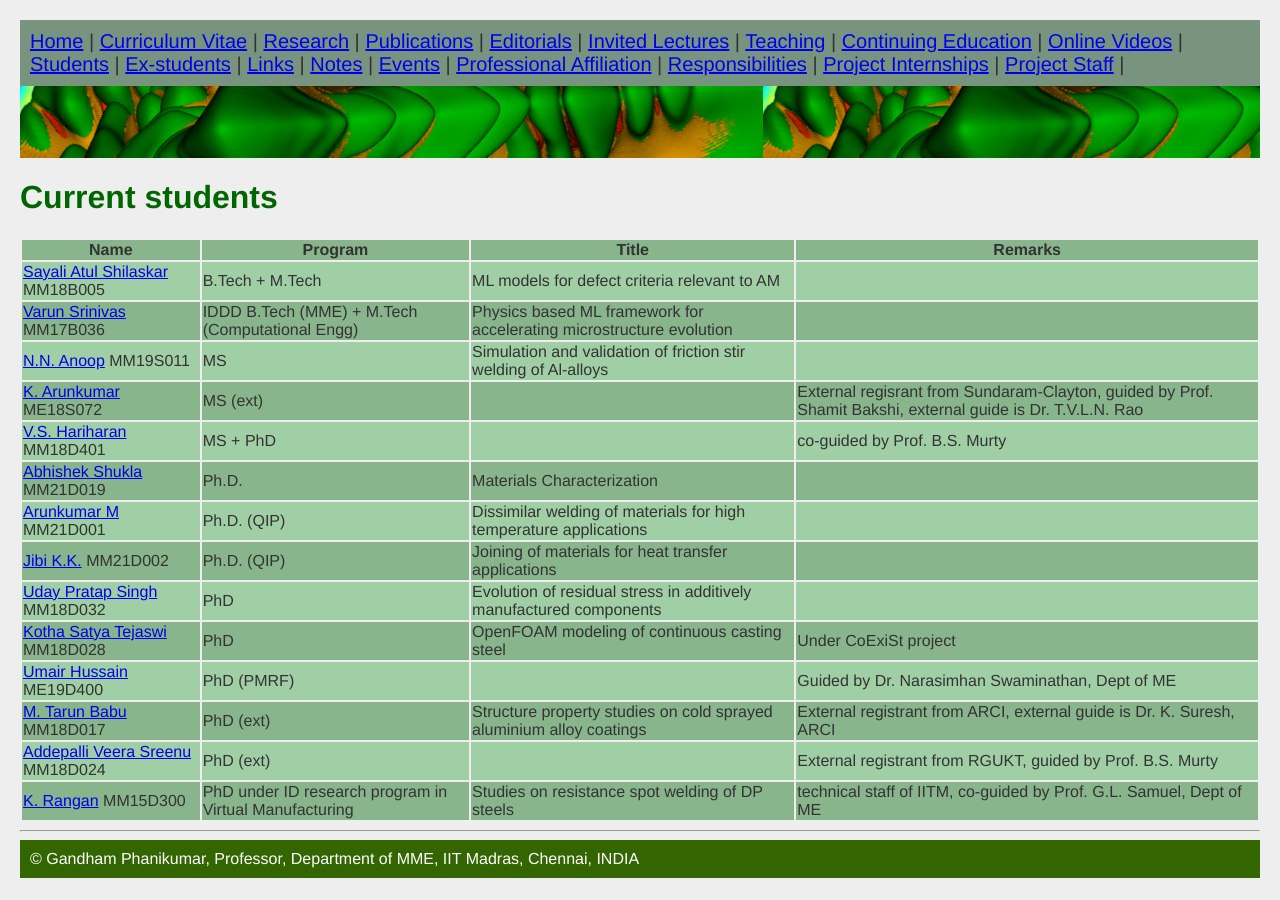
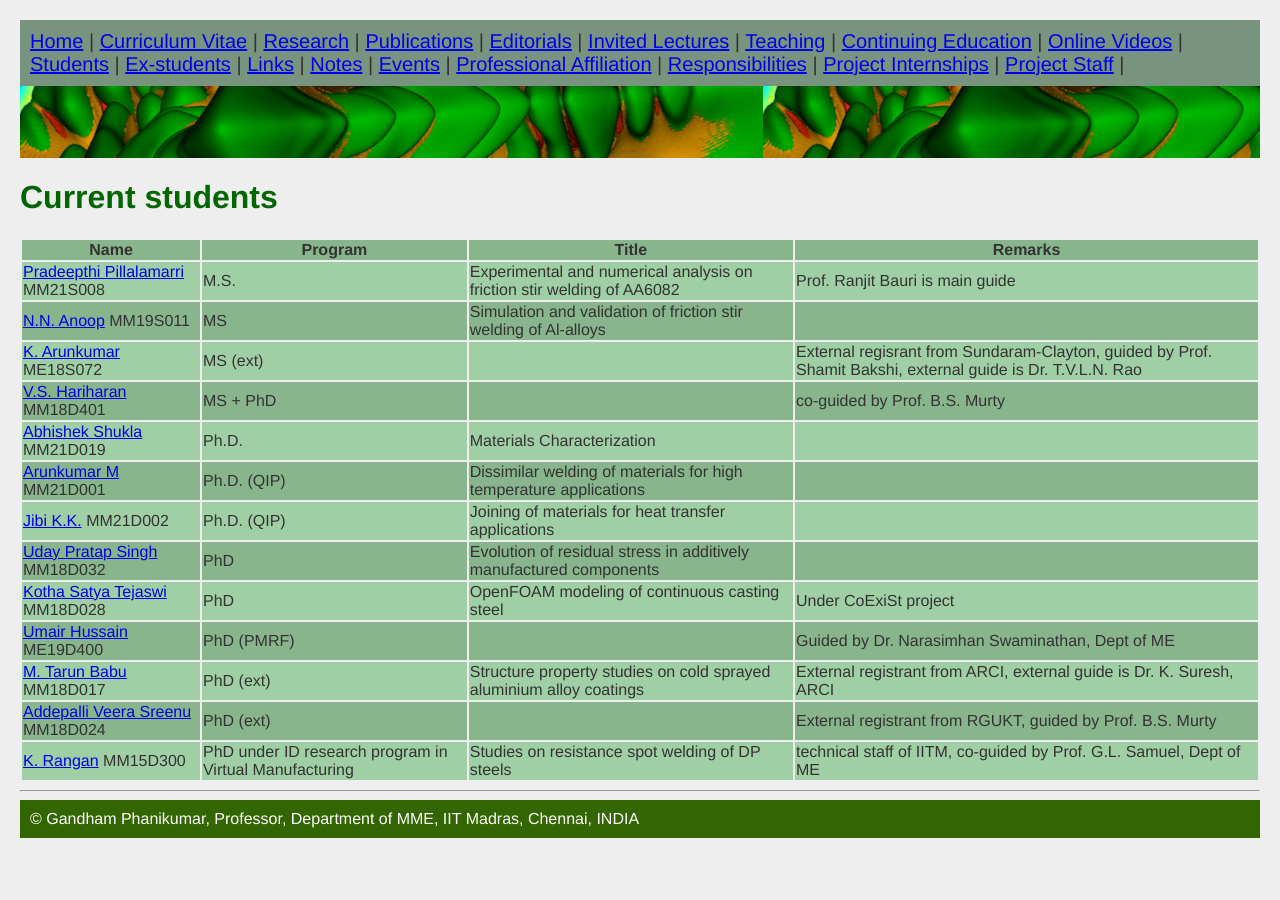
Before and after one commit to gphanikumar/gphanikumar.github.io, a Jekyll site: the page built from _pages/students.md, in a window 1280 px wide. Built offline with Jekyll 4.4.1, drawn with Linux system fonts in a browser that asks for light colours.

Commit message:
added a page and updated data

```diff
--- a/_data/btech.yml
+++ b/_data/btech.yml
@@ -152,3 +152,10 @@
   prog: B.Tech
   title: Physics based ML framework for simulating microstructure evolution
 #-------------------------------------------------------------
+- name: Sayali Atul Shilaskar
+  roll: MM18B005
+  year: 2022
+  url: "students/sayali"
+  prog: B.Tech
+  title: ML models for defect criteria relevant to AM
+#-------------------------------------------------------------
--- a/_data/iddd.yml
+++ b/_data/iddd.yml
@@ -7,3 +7,11 @@
   title: Physics based ML framework for simulating microstructure evolution
   remarks: Co-guided by Dr. Balaraman Ravindran, RBCDSAI
 #-------------------------------------------------------------
+- name: Varun Srinivas
+  roll: MM17B036
+  year: 2022
+  url: "students/varunsrinivas"
+  prog: IDDD B.Tech (MME) + M.Tech (Computational Engg)
+  title: Physics based ML framework for accelerating microstructure evolution
+  remarks:
+#-------------------------------------------------------------
--- a/_data/stu.yml
+++ b/_data/stu.yml
@@ -61,13 +61,6 @@
   title:
   remarks: External regisrant from Sundaram-Clayton, guided by Prof. Shamit Bakshi, external guide is Dr. T.V.L.N. Rao
 #-------------------------------------------------------------
-- name: Varun Srinivas
-  roll: MM17B036
-  url: "students/varunsrinivas"
-  prog: IDDD B.Tech (MME) + M.Tech (Computational Engg)
-  title: Physics based ML framework for accelerating microstructure evolution
-  remarks:
-#-------------------------------------------------------------
 - name: Abhishek Shukla
   roll: MM21D019
   url: "students/abhishekshukla"
@@ -89,10 +82,10 @@
   title: Joining of materials for heat transfer applications
   remarks:
 #-------------------------------------------------------------
-- name: Sayali Atul Shilaskar
-  roll: MM18B005
-  url: "students/sayali"
-  prog: B.Tech + M.Tech
-  title: ML models for defect criteria relevant to AM
-  remarks:
+- name: Pradeepthi Pillalamarri
+  roll: MM21S008
+  url: "students/pradeepthi"
+  prog: M.S.
+  title: Experimental and numerical analysis on friction stir welding of AA6082
+  remarks: Prof. Ranjit Bauri is main guide
 #-------------------------------------------------------------
--- /dev/null
+++ b/_pages/pradeepthi.md
@@ -0,0 +1,12 @@
+---
+permalink: "students/pradeepthi.html"
+title: Pradeepthi Pillalamarri
+layout: students
+---
+# Pradeepthi Pillalamarri
+
+Roll No: MM21S008
+
+Prof. Ranjit Bauri is the main guide.
+
+The research topic is on Experimental and numerical analysis of friction stir welding of AA6082.
```
